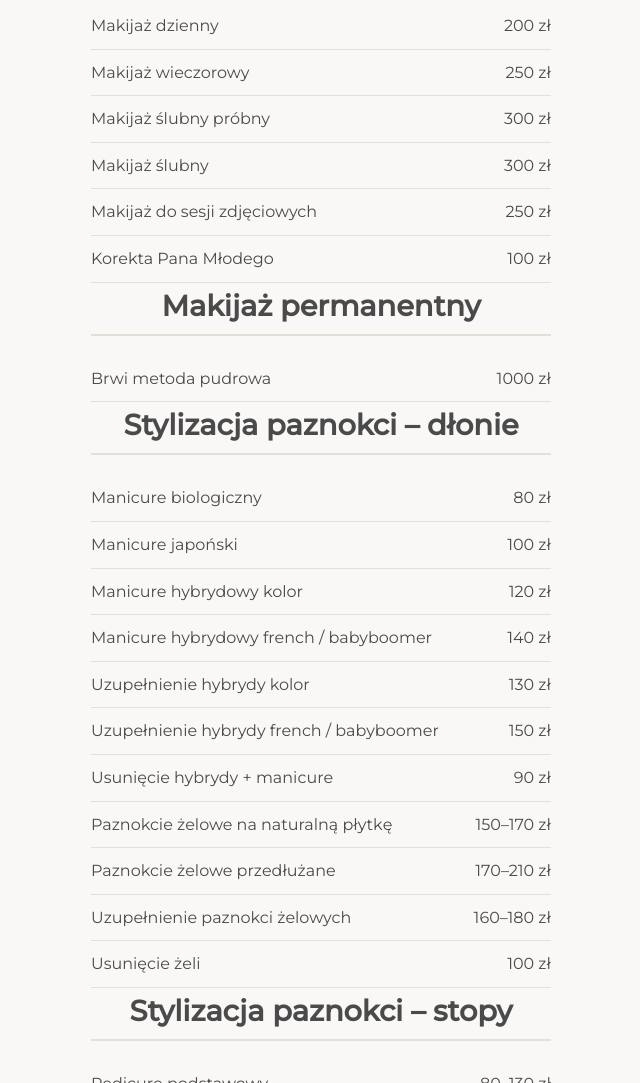
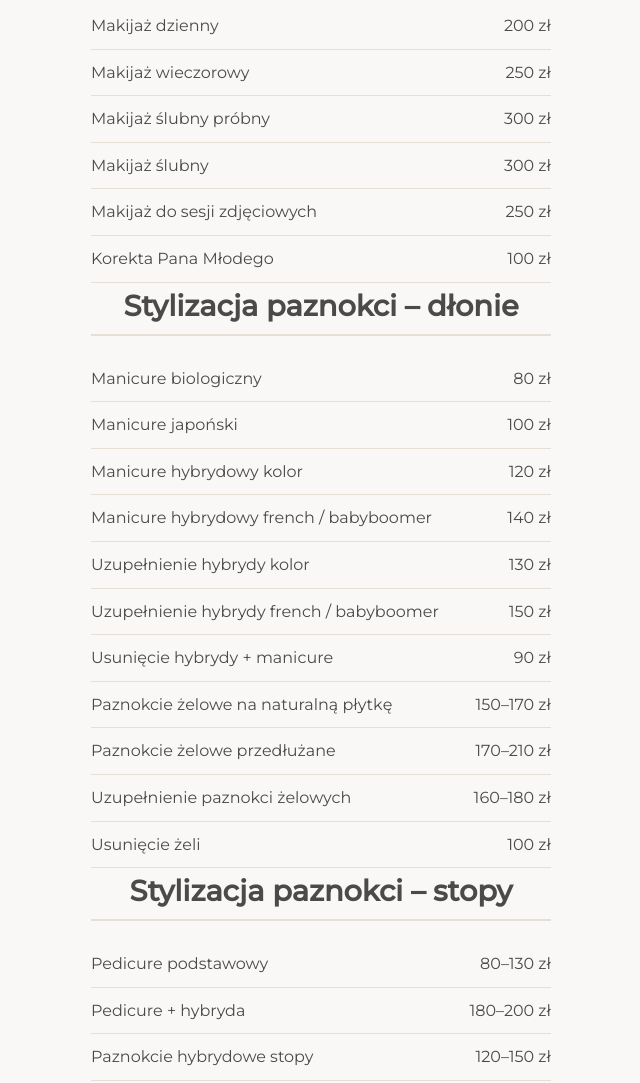
Before and after one commit to mbbrys-a11y/StudioUrodyEwelinaBrys, a plain HTML site: page cennik.html in a window 1280 px wide. Shown: the part 630-1713 px from the top of the page, without its empty margins (319-959 px from the left). Drawn offline with nearby package versions, Linux system fonts and the light colour scheme.

Commit message:
Add files via upload

```diff
--- a/cennik.html
+++ b/cennik.html
@@ -46,11 +46,6 @@
 <tr><td>Makijaż ślubny</td><td>300 zł</td></tr>
 <tr><td>Makijaż do sesji zdjęciowych</td><td>250 zł</td></tr>
 <tr><td>Korekta Pana Młodego</td><td>100 zł</td></tr>
-</table>
-
-<h3>Makijaż permanentny</h3>
-<table>
-<tr><td>Brwi metoda pudrowa</td><td>1000 zł</td></tr>
 </table>
 
 <h3>Stylizacja paznokci – dłonie</h3>
```
